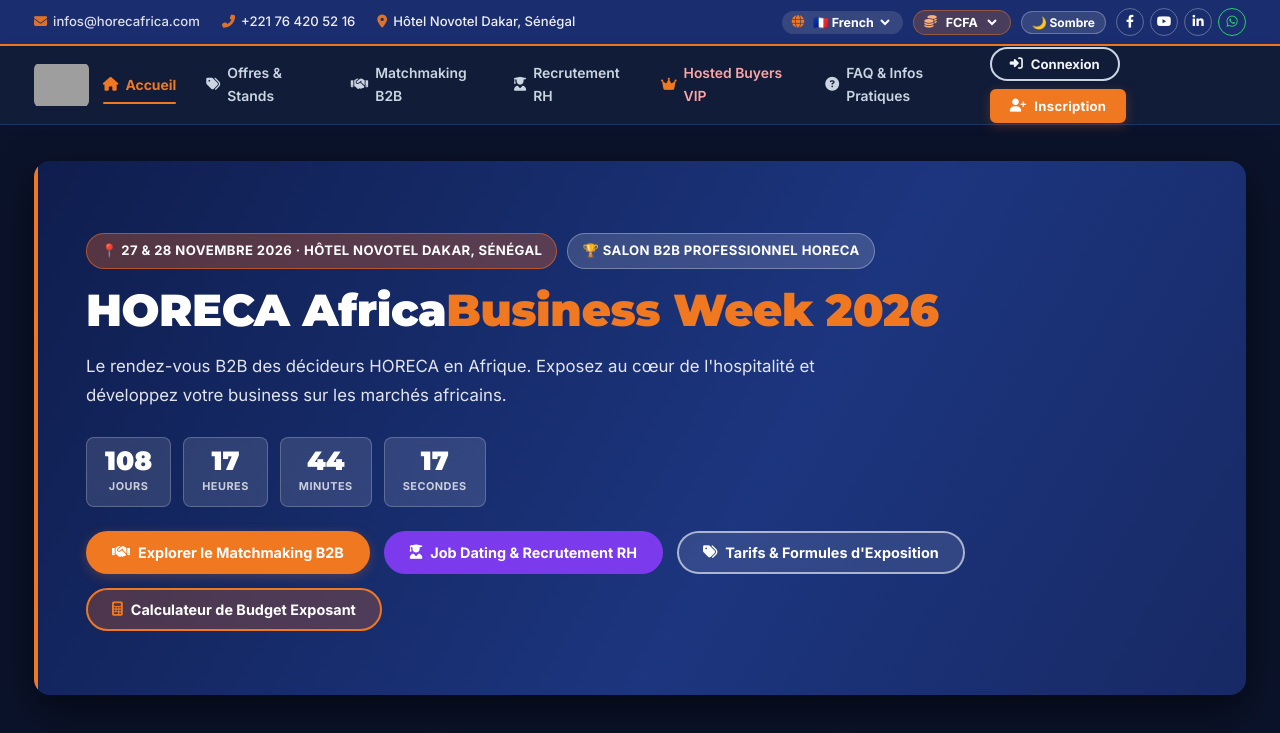
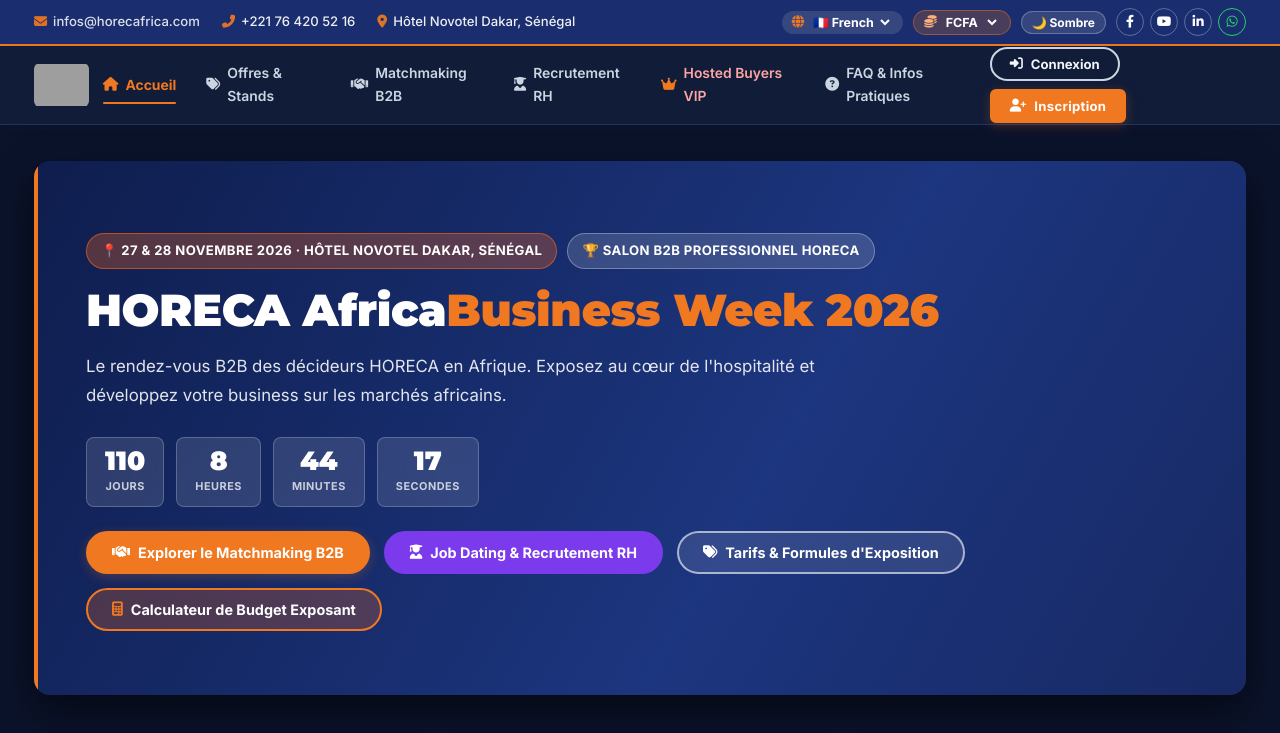
Before and after one commit to malickissasow/horeca_web, a React (Vite) app: page / in a window 1280 px wide. Shown: the top 733 px of the page. Built offline with nearby package versions, Linux system fonts and the light colour scheme; no server answers; grey boxes are pictures that could not be loaded.

Commit message:
fix(countdown): align target date with November 27 2026 for 105 days countdown

```diff
--- a/src/components/ui/Countdown.tsx
+++ b/src/components/ui/Countdown.tsx
@@ -4,7 +4,7 @@
   const [timeLeft, setTimeLeft] = useState({ days: 0, hours: 0, minutes: 0, seconds: 0 });
 
   useEffect(() => {
-    const targetDate = new Date('November 25, 2026 09:00:00').getTime();
+    const targetDate = new Date('November 27, 2026 00:00:00 GMT').getTime();
 
     const calculateTime = () => {
       const now = new Date().getTime();
```
